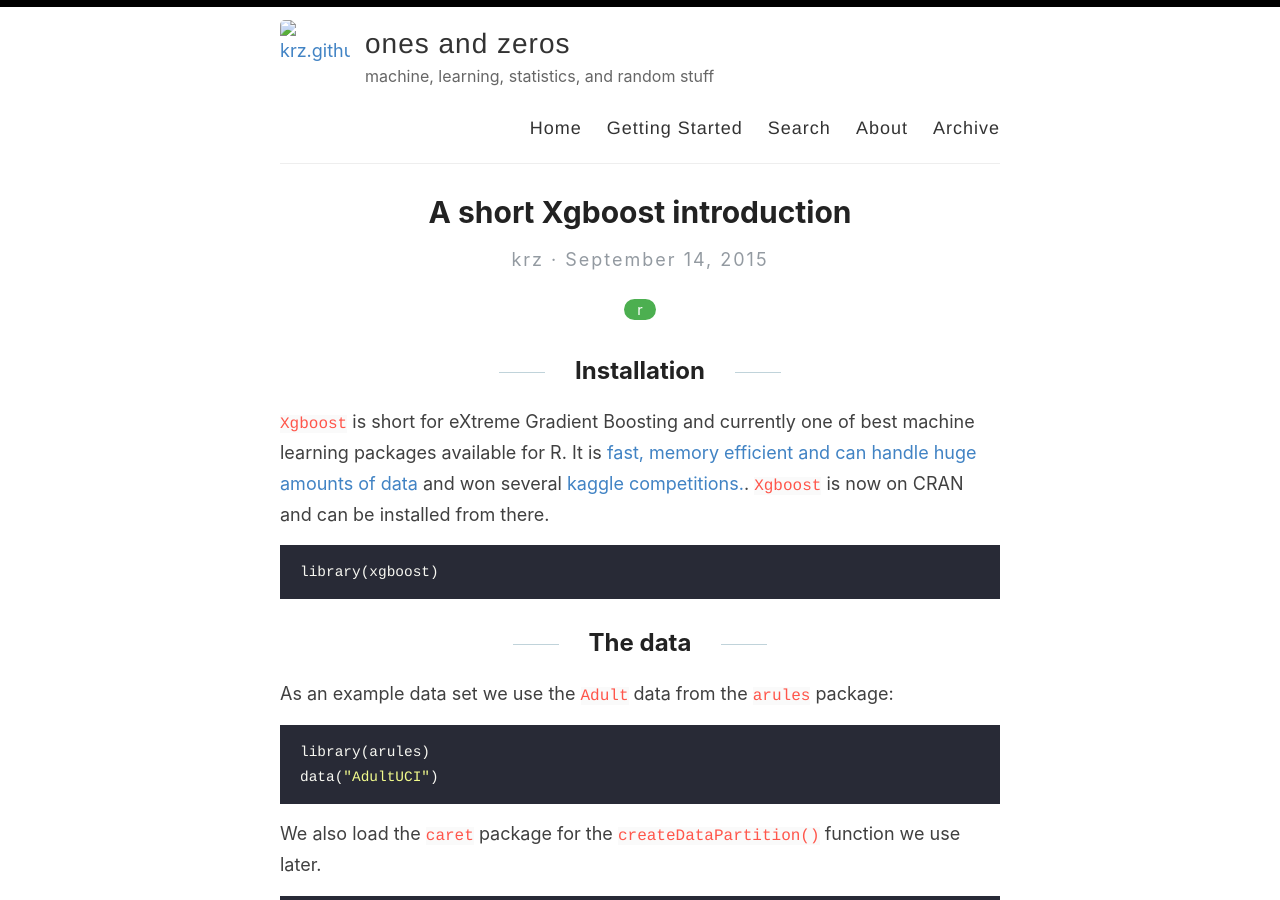
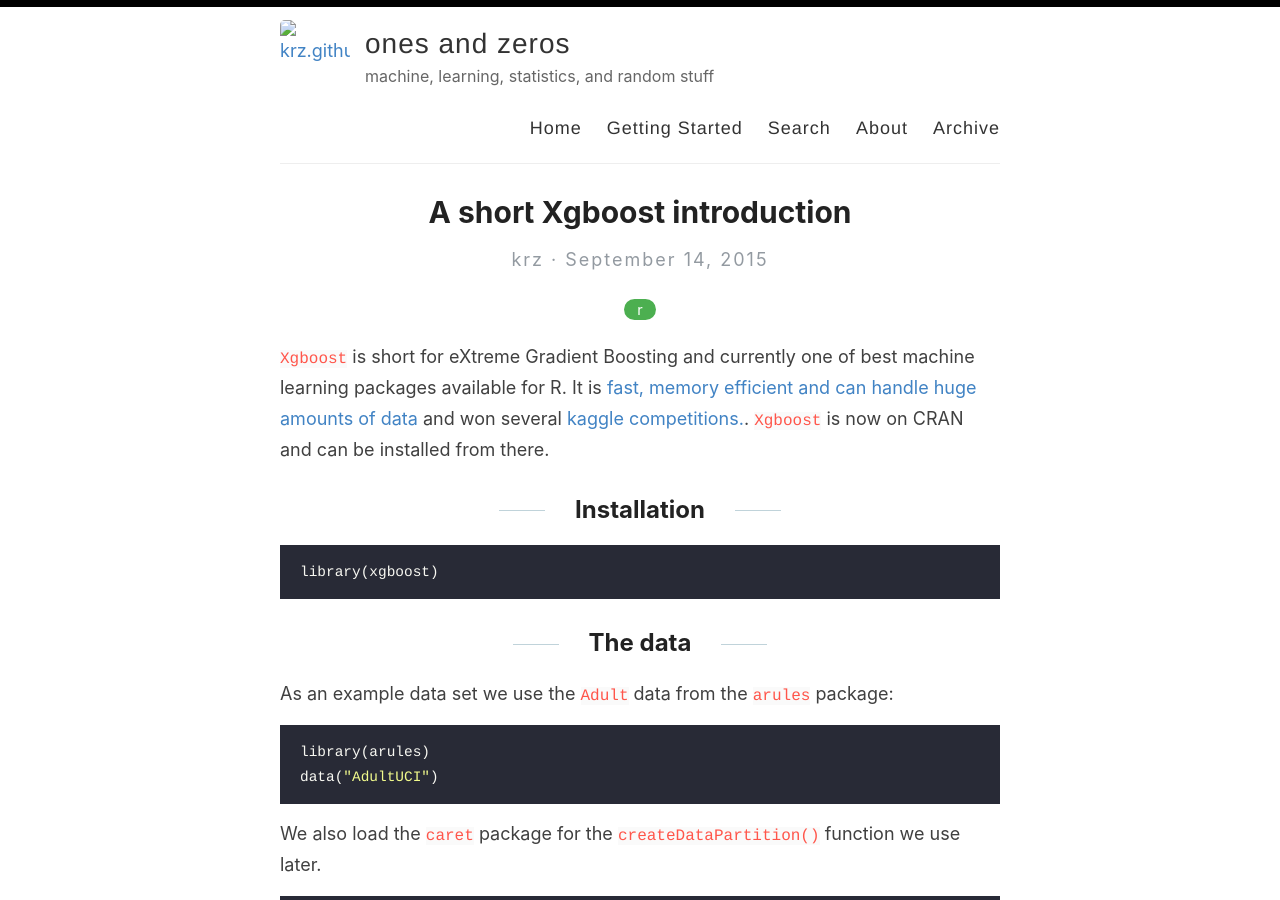
Before and after one commit to krz/krz.github.io, a Jekyll site: the page built from _posts/2015-09-14-xgboost_intro.md, in a window 1280 px wide and 900 px high. Built offline with Jekyll 4.4.1, drawn with Linux system fonts in a browser that asks for light colours; some of the changed lines change nothing that is shown.

Commit message:
update and formatting

````diff
--- a/_posts/2015-09-14-xgboost_intro.md
+++ b/_posts/2015-09-14-xgboost_intro.md
@@ -1,17 +1,13 @@
 ---
 layout: post
-comments: true
 title: A short Xgboost introduction
 categories: r
 ---
 
-
-
-## Installation
-
 `Xgboost` is short for eXtreme Gradient Boosting and currently one of best machine learning packages available for R. It is [fast, memory efficient and can handle huge amounts of data](https://github.com/szilard/benchm-ml) and won several [kaggle competitions.](http://blog.kaggle.com/2015/08/26/avito-winners-interview-1st-place-owen-zhang/).
 `Xgboost` is now on CRAN and can be installed from there.
 
+## Installation
 
 ```r
 library(xgboost)
````
